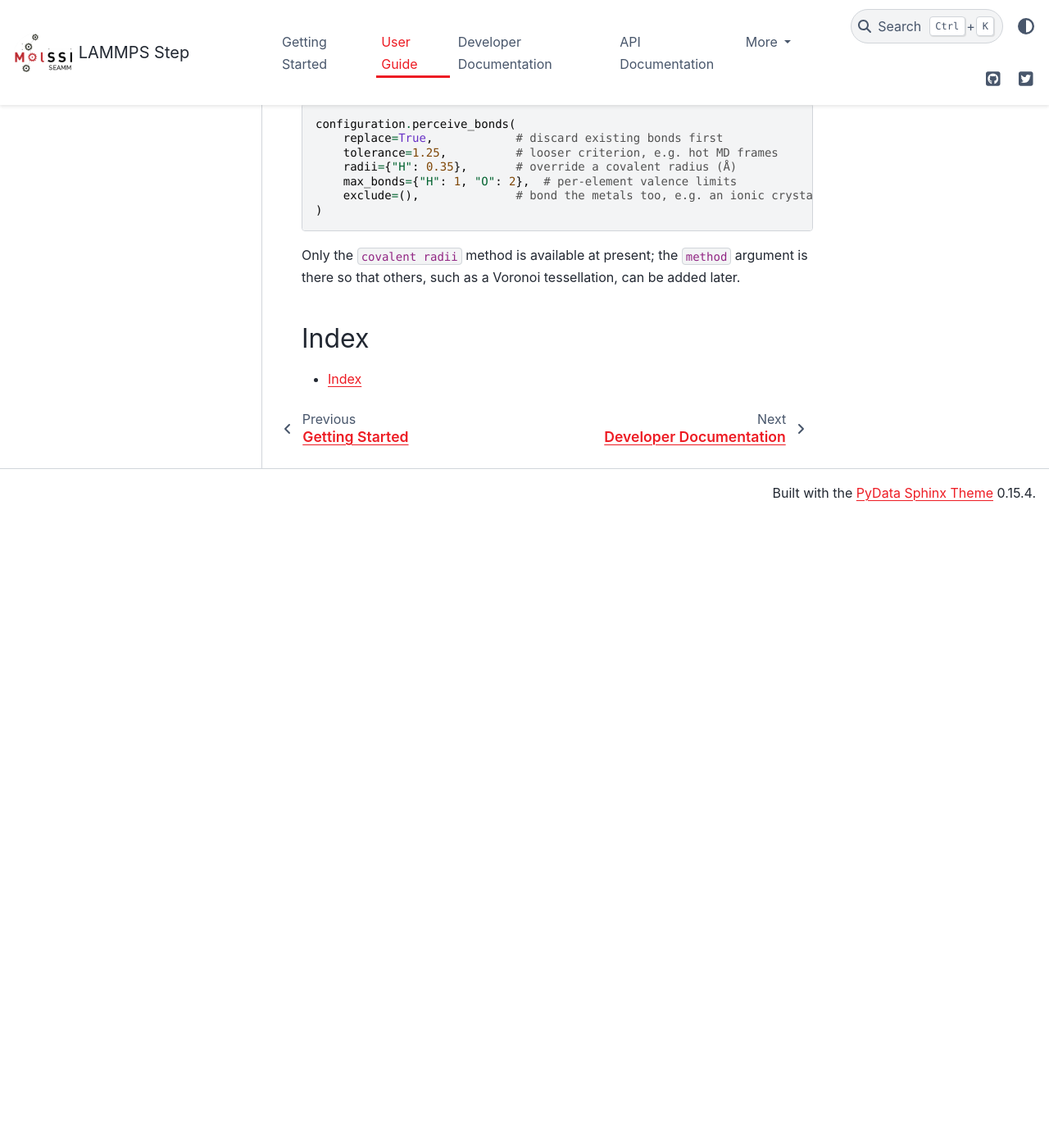
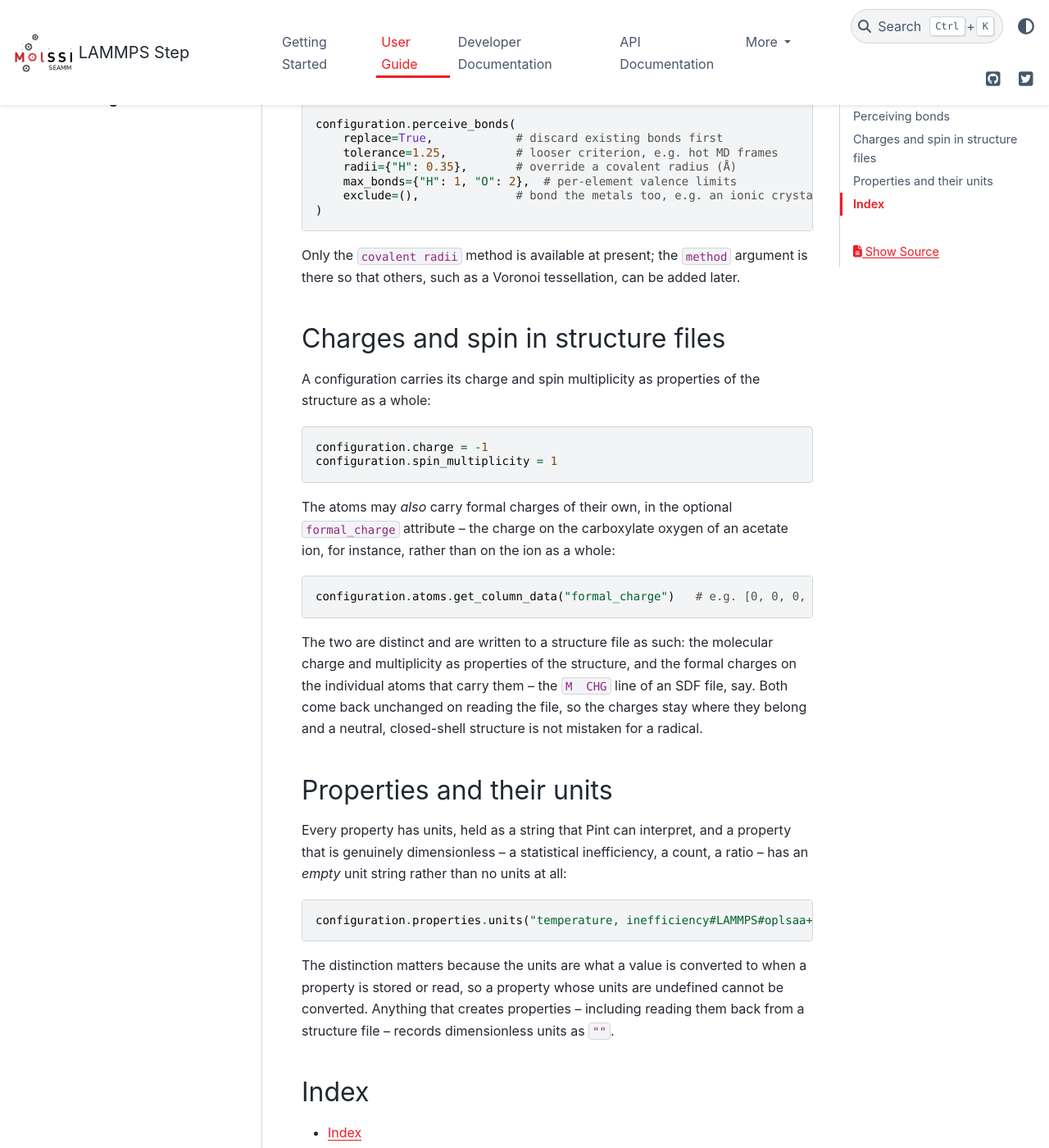
Before and after one commit to molssi-seamm/molsystem, a Sphinx documentation site: the page built from docs/user_guide/index.rst, in a window 1280 px wide and 1400 px high, scrolled down 975 px. Shown: the whole window at 82% size. Built offline with Sphinx 7.4.7 and the PyData theme 0.15.4, drawn with Linux system fonts in a browser that asks for light colours; pages that are not in the unit, such as notebooks, are missing from menus; before the commit the page ends 1605 px from its top, so only the background shows below that.

Commit message:
Bugfix: spurious radicals and misplaced charges in structure files
to_OBMol() wrote the molecular charge and spin multiplicity onto the first
atom as atomic properties. Open Babel's atomic spin convention is not the
molecular one -- atomic 1 is a singlet carbene, not a closed shell -- so every
SDF written from a closed-shell structure carried a spurious radical flag on
atom 1 (RAD=1 in V3000, M  RAD in V2000), and a charged structure had its whole
net charge stamped on atom 1 wherever the charge actually belonged.

The molecular quantities are set with SetTotalCharge()/SetTotalSpinMultiplicity()
and read back from there, so the per-atom assignments were wrong as well as
redundant. to_OBMol() now writes the real per-atom formal charges instead, so
they survive a round trip and the M  CHG lines that from_OBMol reads back into
the formal_charge column are still produced.

The Open Babel and RDKit property importers also turned an empty unit string
into None, so a dimensionless property read from a structure file came back
with its units undefined rather than empty, breaking the unit conversion when a
step stored a new value for it. They now keep "".

The copper SDF fixtures had the radical flag baked into their expected text and
were corrected.

Co-Authored-By: Claude Opus 5 (1M context) <noreply@anthropic.com>

```diff
--- a/docs/user_guide/index.rst
+++ b/docs/user_guide/index.rst
@@ -50,6 +50,39 @@ The defaults can be adjusted per call::
 Only the ``covalent radii`` method is available at present; the ``method`` argument is
 there so that others, such as a Voronoi tessellation, can be added later.
 
+Charges and spin in structure files
+===================================
+A configuration carries its charge and spin multiplicity as properties of the structure
+as a whole::
+
+    configuration.charge = -1
+    configuration.spin_multiplicity = 1
+
+The atoms may *also* carry formal charges of their own, in the optional
+``formal_charge`` attribute -- the charge on the carboxylate oxygen of an acetate ion,
+for instance, rather than on the ion as a whole::
+
+    configuration.atoms.get_column_data("formal_charge")   # e.g. [0, 0, 0, -1]
+
+The two are distinct and are written to a structure file as such: the molecular charge
+and multiplicity as properties of the structure, and the formal charges on the
+individual atoms that carry them -- the ``M  CHG`` line of an SDF file, say. Both come
+back unchanged on reading the file, so the charges stay where they belong and a neutral,
+closed-shell structure is not mistaken for a radical.
+
+Properties and their units
+==========================
+Every property has units, held as a string that Pint can interpret, and a property that
+is genuinely dimensionless -- a statistical inefficiency, a count, a ratio -- has an
+*empty* unit string rather than no units at all::
+
+    configuration.properties.units("temperature, inefficiency#LAMMPS#oplsaa+")   # ""
+
+The distinction matters because the units are what a value is converted to when a
+property is stored or read, so a property whose units are undefined cannot be converted.
+Anything that creates properties -- including reading them back from a structure file --
+records dimensionless units as ``""``.
+
 Index
 =====
 
```
Also changed, not shown: HISTORY.rst (+18 -0 lines), 3 other files.
